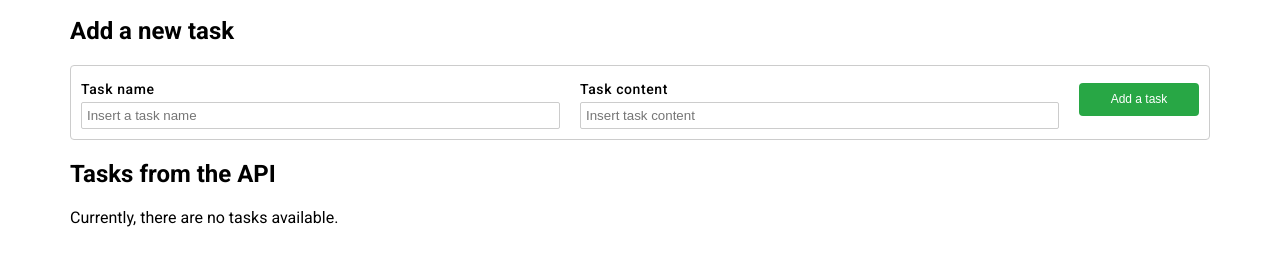
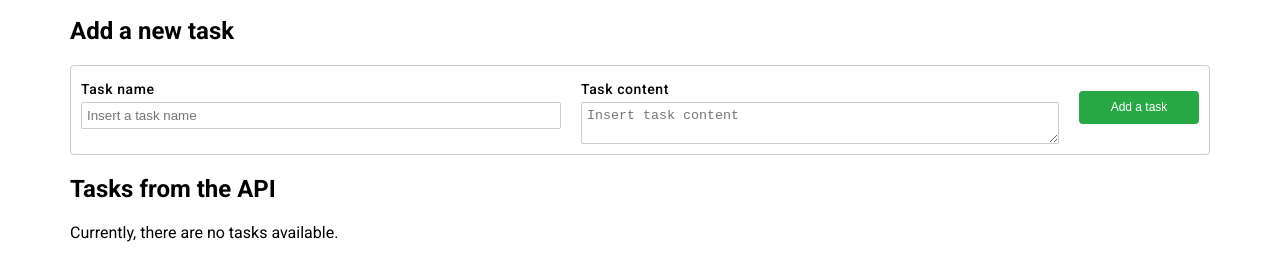
Before and after one commit to donzdanowicz/donzdanowicz.github.io, a plain HTML site: page index.html in a window 1280 px wide. Shown: the part 58-338 px from the top of the page. Drawn offline with Linux system fonts and the light colour scheme; no server answers.

Commit message:
Task 23.1

```diff
--- a/index.html
+++ b/index.html
@@ -30,7 +30,7 @@
         <label class="datatable__input-label">
           Task content
         </label>
-        <input type="text" name="content" placeholder="Insert task content" required minlength="3"></input>
+        <textarea name="content" placeholder="Insert task content" required minlength="3"></textarea>
       </fieldset>
 
       <fieldset class="datatable__row-section datatable__row-section--button-section">
@@ -52,7 +52,6 @@
       </label>
       <input type="text" name="title" placeholder="Insert a new task name" data-task-name-input required minlength="3">
       <p class="datatable__field-value" data-task-name-paragraph></p>
-
     </fieldset>
 
     <fieldset class="datatable__row-section datatable__row-section--input-section" data-task-content-section>
@@ -61,8 +60,8 @@
       </label>
       <textarea name="title" placeholder="Insert new task content" data-task-content-input required minlength="3"></textarea>
       <p class="datatable__field-value" data-task-content-paragraph></p>
+    </fieldset>
 
-    </fieldset>
     <div class="datatable__row-section-wrapper">
       <fieldset class="datatable__row-section datatable__row-section--button-section">
         <button type="button" data-task-submit-update-button class="datatable__button datatable__button--editing ">Submit update</button>
```
Lines whose indentation alone changed are shown as unchanged.
